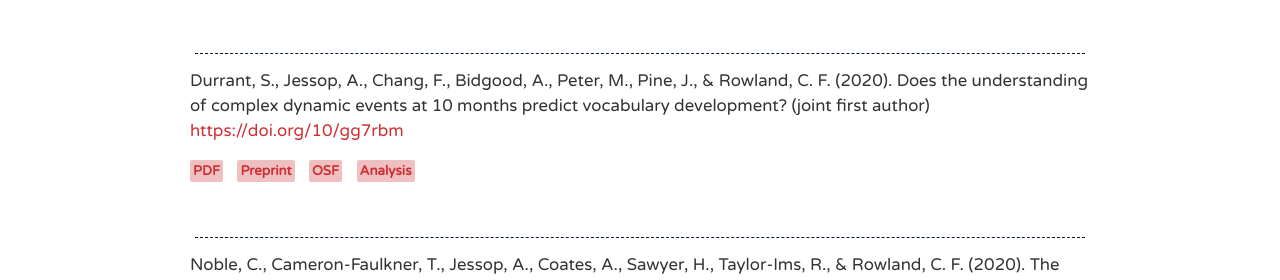
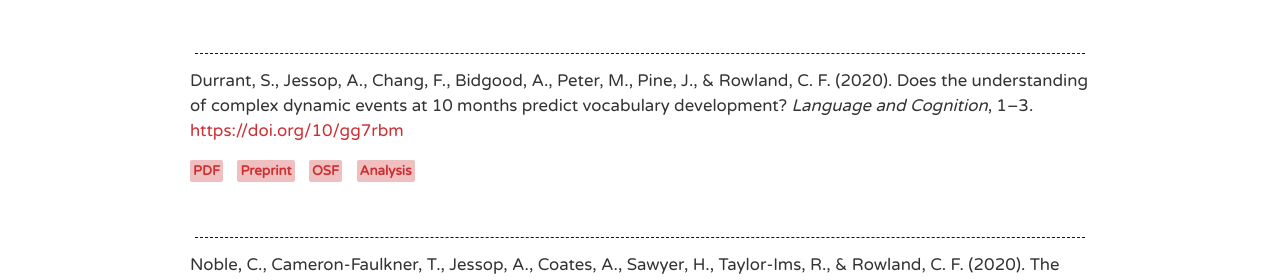
Before and after one commit to andrew-jessop/andrew-jessop.github.io, a Jekyll site: the page built from _pages/publications.md, in a window 1280 px wide and 900 px high. Shown: the part 293-573 px from the top of the window. Built offline with Jekyll 4.4.1, drawn with Linux system fonts in a browser that asks for light colours; nearby versions of some CDN libraries.

Commit message:
Update Durrant et al.

```diff
--- a/_pages/publications.md
+++ b/_pages/publications.md
@@ -14,7 +14,7 @@ Fazekas J., Jessop, A., Pine, J., & Rowland, C. (accepted). Do children learn fr
 
 <hr>
 
-Durrant, S., Jessop, A., Chang, F., Bidgood, A., Peter, M., Pine, J., & Rowland, C. F. (2020). Does the understanding of complex dynamic events at 10 months predict vocabulary development? (joint first author) [https://doi.org/10/gg7rbm](https://doi.org/10/gg7rbm)
+Durrant, S., Jessop, A., Chang, F., Bidgood, A., Peter, M., Pine, J., & Rowland, C. F. (2020). Does the understanding of complex dynamic events at 10 months predict vocabulary development? *Language and Cognition*, 1–3. [https://doi.org/10/gg7rbm](https://doi.org/10/gg7rbm)
 
 <a href="https://www.cambridge.org/core/services/aop-cambridge-core/content/view/8D3632C6E12AD3083D17C18ADC763D9C/S1866980820000265a.pdf/does_the_understanding_of_complex_dynamic_events_at_10_months_predict_vocabulary_development.pdf" class="button">PDF</a> <a href="https://psyarxiv.com/ukm3b" class="button">Preprint</a>  <a href="https://osf.io/mjv73/" class="button">OSF</a> <a href="/analyses/05_events_analysis.html" class="button">Analysis</a>
 
```
